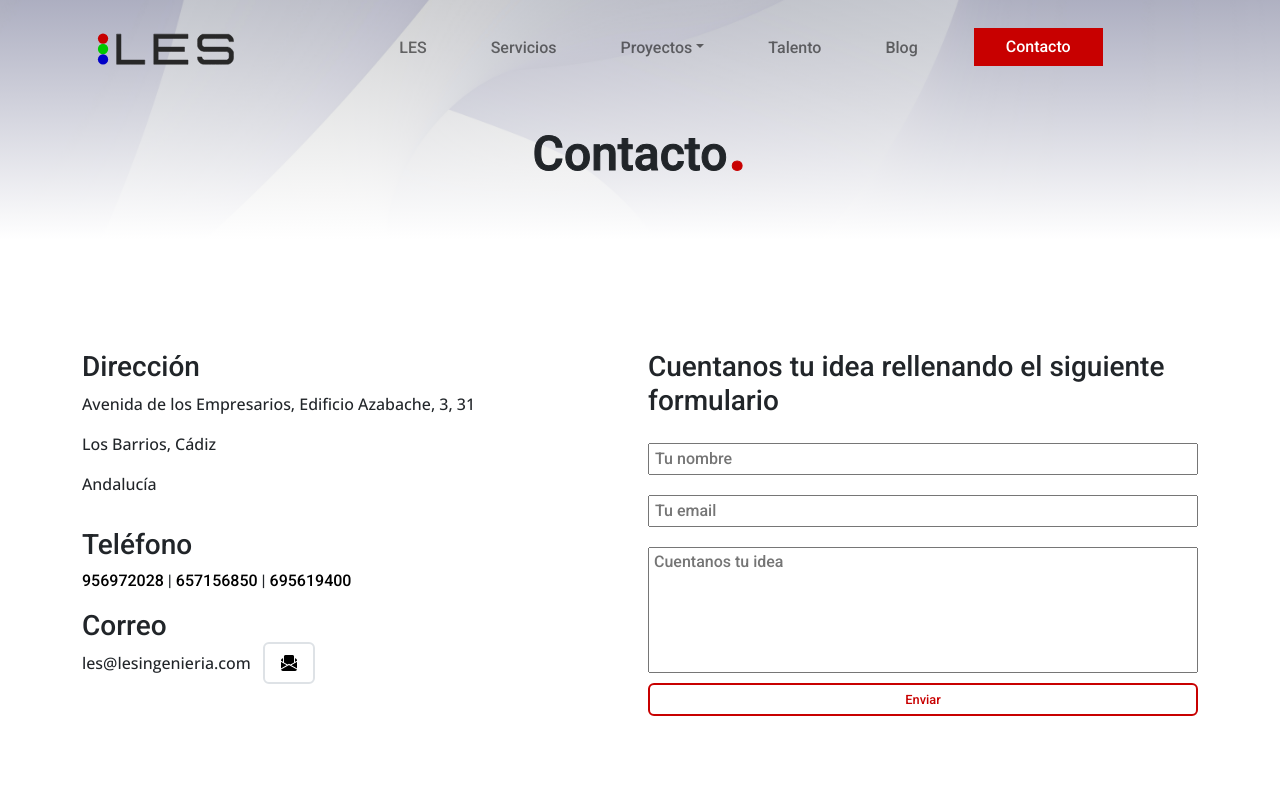
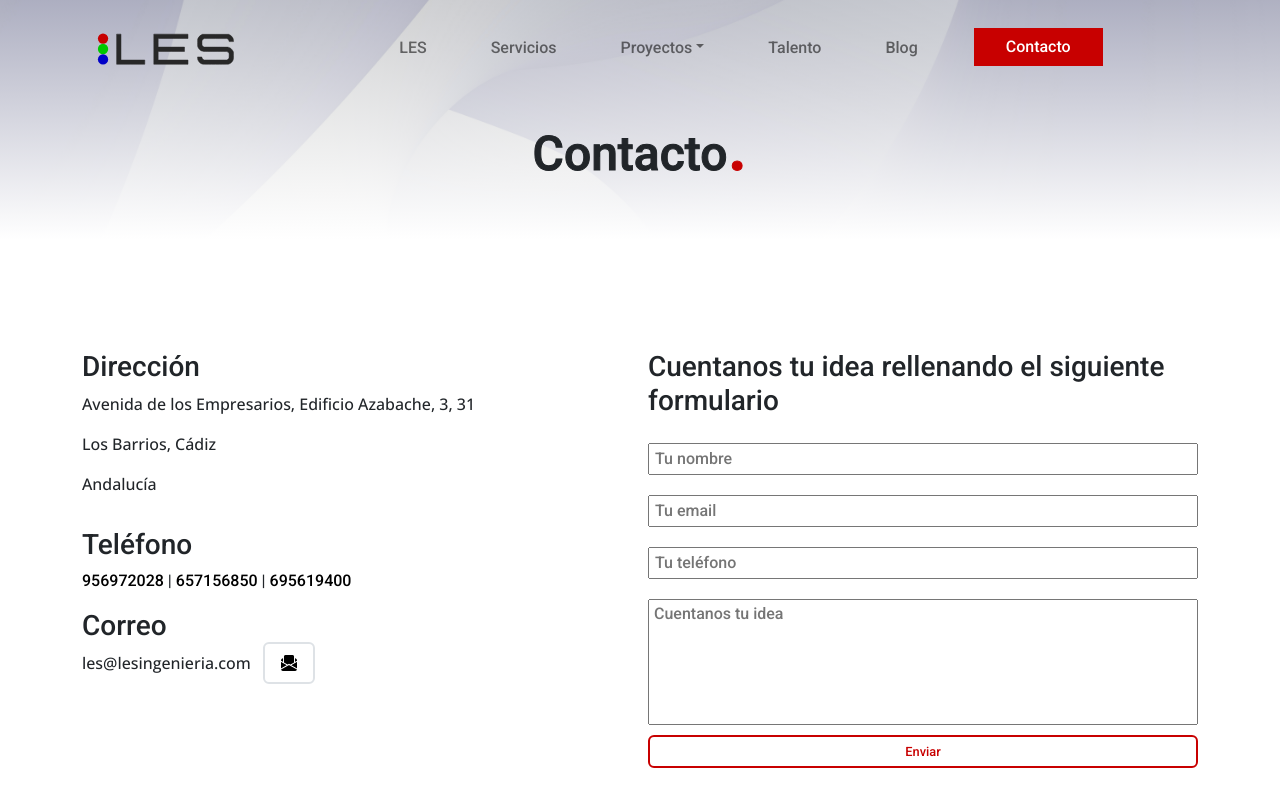
Before and after one commit to lesingenieria/lesingenieria.github.io, a Jekyll site: the page built from contacto.html, in a window 1280 px wide and 900 px high. Shown: the top 807 px of the window. Built offline with Jekyll 4.4.1, drawn with Linux system fonts in a browser that asks for light colours.

Commit message:
telephone in form

```diff
--- a/contacto.html
+++ b/contacto.html
@@ -60,6 +60,7 @@ layout: default
                         <form id="form" action="https://formspree.io/f/xeqwyolz" method="POST" class="d-flex flex-column w-100">
                             <input type="text" name="nombre" placeholder="Tu nombre" required/>
                             <input type="email" name="email" placeholder="Tu email" required/>
+                            <input type="tel" name="telefono" placeholder="Tu teléfono" required/>
                             <textarea rows="5" cols="50" type="text" name="content" placeholder="Cuentanos tu idea" required></textarea>
                             <button type="submit" class="btn btn-red-outline">Enviar</button>
                         </form>
```
